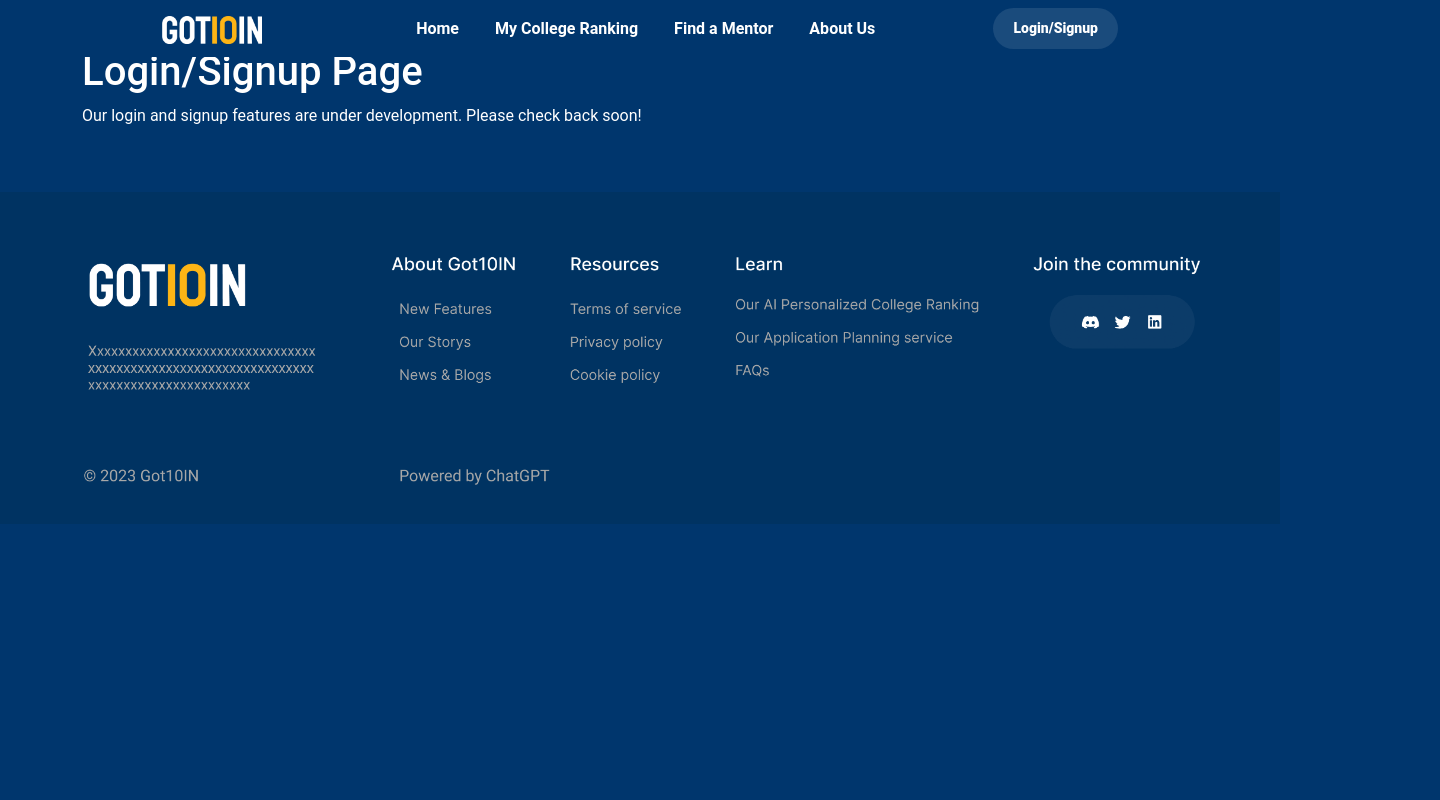
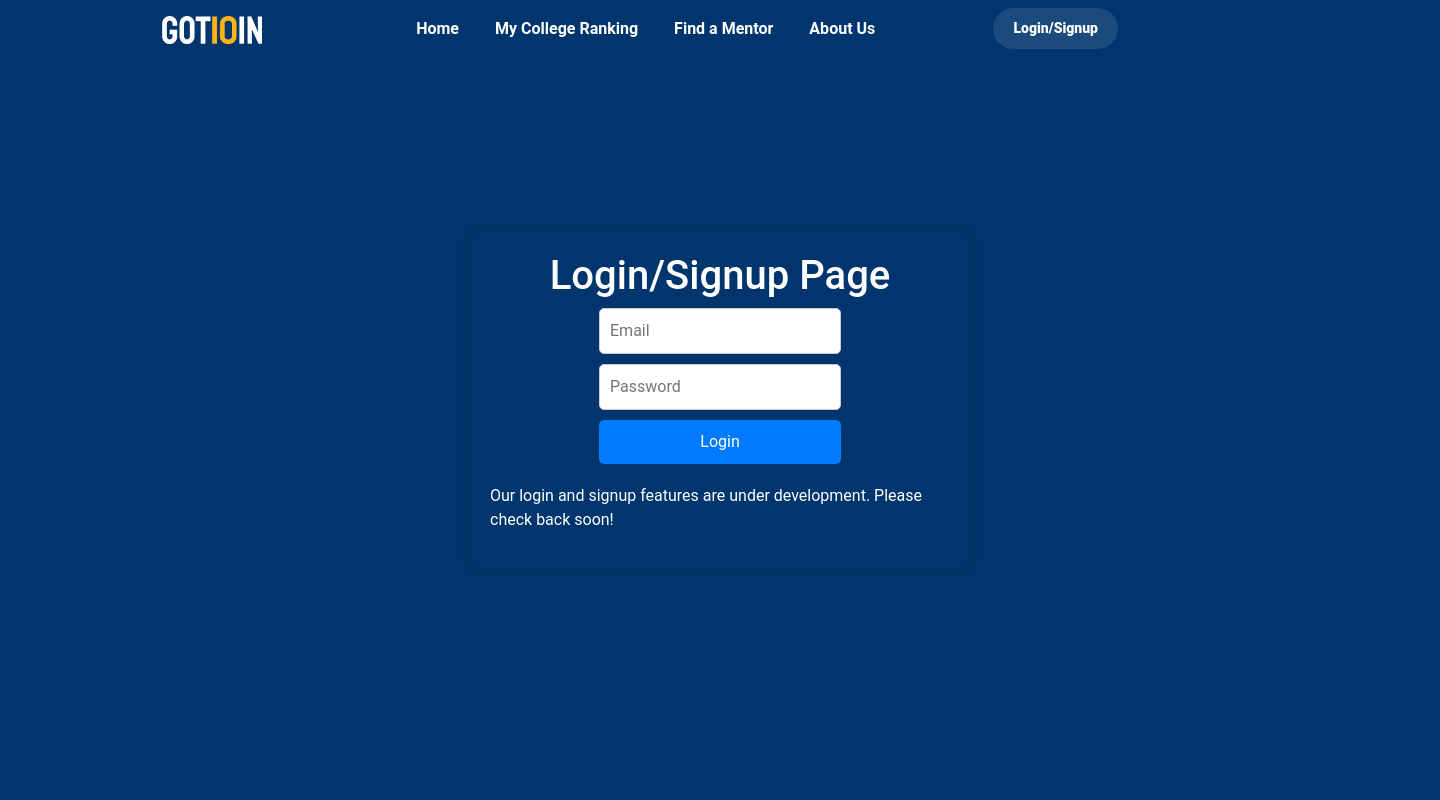
Before and after one commit to Got10IN/Got10IN, a React (Create React App) app: page /login-signup in a window 1280 px wide. Shown: the top 800 px of the page, 1440 px wide, since content can reach past the window. Built offline with nearby package versions, Linux system fonts and the light colour scheme.

Commit message:
first working version done

```diff
--- /dev/null
+++ b/src/components/FindMentor.css
@@ -0,0 +1,38 @@
+.mentor-fullscreen-container {
+    display: flex;
+    align-items: center;
+    justify-content: center;
+    height: 800px;
+    width: 100%;
+    background-color: white;
+}
+
+.mentor-center-content {
+    display: flex;
+    flex-direction: column;
+    align-items: center;
+    justify-content: center;
+    width: 100%;
+    max-width: 500px;
+    padding: 20px;
+}
+
+.image-blue {
+    /* Add any specific styles for the image if needed */
+}
+
+.text-body-right {
+    /* Add any specific styles for the text body if needed */
+}
+
+.medium-text-blue {
+    /* Add any specific styles for the medium text if needed */
+}
+
+.MentorWords {
+    /* Add any specific styles for the MentorWords image if needed */
+}
+
+.subscribe-button {
+    /* Add any specific styles for the subscribe button if needed */
+}
--- a/src/components/FindMentor.js
+++ b/src/components/FindMentor.js
@@ -1,11 +1,13 @@
-import './Home.css';
+import React from 'react';
+import './FindMentor.css';  // Import the CSS file
+
 function FindMentor() {
     return (
-    <div class="container-white" >
-      <div class="container-small" style={{marginTop:'60px',marginBottom:'60px'}}>
+        <div className="mentor-fullscreen-container">
+            <div className="mentor-center-content">
                 <img src="/Mentor1.png" alt="Logo" className="image-blue"/>
-                <div class="text-body-right">
-                  <p class="medium-text-blue">Stay tuned, feature is coming soon!</p>
+                <div className="text-body-right">
+                    <p className="medium-text-blue">Stay tuned, feature is coming soon!</p>
                     <img src="/MentorWords.png" alt="MentorWords" className="MentorWords" style={{ width: '400px', height: 'auto' }}/>
                     <a href="https://docs.google.com/forms/d/e/1FAIpQLScEu6YWaiO3aV0yNXqRpwTs3j6jV6gflemDeNW_ZC0FE6BiBQ/viewform?usp=sf_link" target="_blank" rel="noopener noreferrer" className="subscribe-button" style={{marginTop:'50px'}}>Join wishlist</a>
                 </div>
--- a/src/components/Header.js
+++ b/src/components/Header.js
@@ -1,16 +1,29 @@
-import React from 'react';
+import React, { useEffect, useState } from 'react';
 import { Link, useLocation } from 'react-router-dom';
 
 import './header.css';
 
 function Header() {
     const headerStyle = {
-      paddingLeft: '150px',  // 左侧 padding
-      paddingRight: '150px', // 右侧 padding
+      paddingLeft: '150px',
+      paddingRight: '150px',
     };
 
     const location = useLocation();
     const isActive = (path) => location.pathname === path;
+
+    const [isLoggedIn, setIsLoggedIn] = useState(!!localStorage.getItem('isLoggedIn'));
+
+    useEffect(() => {
+        if (localStorage.getItem('isLoggedIn')) {
+            setIsLoggedIn(true);
+        }
+    }, []);
+
+    const handleLogout = () => {
+        setIsLoggedIn(false);
+        localStorage.removeItem('isLoggedIn');
+    };
 
     return (
       <nav className="navbar navbar-expand-lg navbar-light fixed-top" style={headerStyle}>
@@ -38,7 +51,11 @@ function Header() {
                     </ul>
                 </div>
                 <div className="ml-auto">
-                    <Link to="/login-signup" className="custom-button">Login/Signup</Link>
+                    {isLoggedIn ? (
+                        <button onClick={handleLogout} className="custom-button">Logout</button>
+                    ) : (
+                        <Link to="/login-signup" className="custom-button">Login/Signup</Link>
+                    )}
                 </div>
             </div>
         </nav>
--- /dev/null
+++ b/src/components/LoginSignup.css
@@ -0,0 +1,47 @@
+.login-container {
+    display: flex;
+    align-items: center;
+    justify-content: center;
+    height: 800px;
+    width: 1440px;
+    margin: 0 auto;
+}
+
+.login-content {
+    display: flex;
+    flex-direction: column;
+    align-items: center;
+    justify-content: center;
+    width: 100%;
+    max-width: 500px;
+    padding: 20px;
+    box-shadow: 0px 0px 10px rgba(0, 0, 0, 0.1);
+    border-radius: 10px;
+}
+
+.login-form {
+    display: flex;
+    flex-direction: column;
+    gap: 10px;
+    margin-bottom: 20px;
+}
+
+.login-form input {
+    padding: 10px;
+    border: 1px solid #ccc;
+    border-radius: 5px;
+}
+
+.login-form button {
+    padding: 10px;
+    background-color: #007BFF;
+    color: white;
+    border: none;
+    border-radius: 5px;
+    cursor: pointer;
+    transition: background-color 0.3s;
+}
+
+.login-form button:hover {
+    background-color: #0056b3;
+}
--- a/src/components/LoginSignup.js
+++ b/src/components/LoginSignup.js
@@ -1,10 +1,52 @@
+import React, { useState } from 'react';
+import axios from 'axios';
+import './LoginSignup.css';
+
 function LoginSignup() {
-  return (
-      <div className="container py-5">
-          <h1>Login/Signup Page</h1>
-          <p>Our login and signup features are under development. Please check back soon!</p>
-      </div>
-  );
+    const [email, setEmail] = useState('');
+    const [password, setPassword] = useState('');
+
+    const handleLogin = async (e) => {
+      e.preventDefault();
+      try {
+          const response = await axios.post('https://got10in-backend-cfba39007310.herokuapp.com/login/', { email, password });
+          if (response.status === 200 && response.data.success) {
+              console.log("Login successful!", response.data);
+              localStorage.setItem('isLoggedIn', 'true');
+              alert("Login successful!");
+          } else {
+              console.log("Login failed!");
+              alert("Login failed!");
+          }
+      } catch (error) {
+          console.error("Error during login:", error);
+          alert("Error during login. Please try again.");
+      }
+    };
+
+    return (
+        <div className="login-container">
+            <div className="login-content">
+                <h1>Login/Signup Page</h1>
+                <div className="login-form">
+                    <input
+                        type="email"
+                        placeholder="Email"
+                        value={email}
+                        onChange={(e) => setEmail(e.target.value)}
+                    />
+                    <input
+                        type="password"
+                        placeholder="Password"
+                        value={password}
+                        onChange={(e) => setPassword(e.target.value)}
+                    />
+                    <button onClick={handleLogin}>Login</button>
+                </div>
+                <p>Our login and signup features are under development. Please check back soon!</p>
+            </div>
+        </div>
+    );
 }
 
 export default LoginSignup;
```
Also changed, not shown: public/Rectangle-blue1.png (added), public/StudentSay.png, src/components/Home.css (line endings or trailing spaces). Lines whose indentation alone changed are shown as unchanged.
